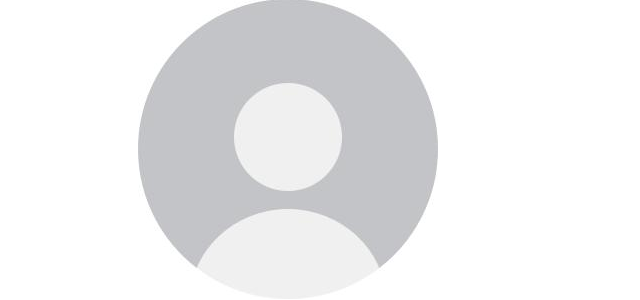
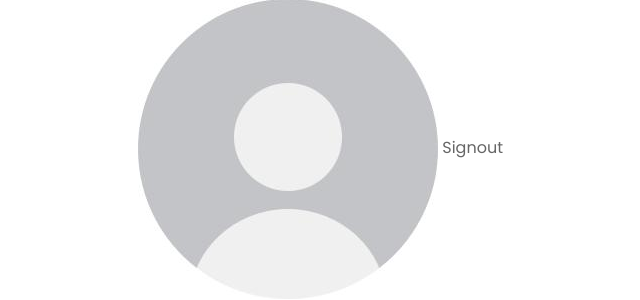
Before and after one commit to Tsundere-Musume/hard, a Django app: page /users/profile/ in a window 1280 px wide. Shown: the part 106-406 px from the top of the page, without its empty margins (118-758 px from the left). Run offline with Django 4.2, Linux system fonts and the light colour scheme; the visitor is signed in with stand-in values (Sample User, id 1); style sheets or scripts are compiled from the project's sources; some libraries are stand-ins or nearby versions.

Commit message:
logout from profile

```diff
--- a/templates/users/profile.html
+++ b/templates/users/profile.html
@@ -7,6 +7,8 @@
 {% block body %}
 <div class="profile-page-pic-div">
     <img src="{{user.myuser.image.url}}">
+    <a href="{% url 'user-signout' %}">Signout</a>
+
 </div>
 
 <form method="POST" enctype="multipart/form-data">
@@ -17,5 +19,4 @@
     <input type="submit" class="submit-btn" value="Update">
 </form>
 
-
 {% endblock body %}
```
Also changed, not shown: static/css/style.scss (line endings or trailing spaces).
